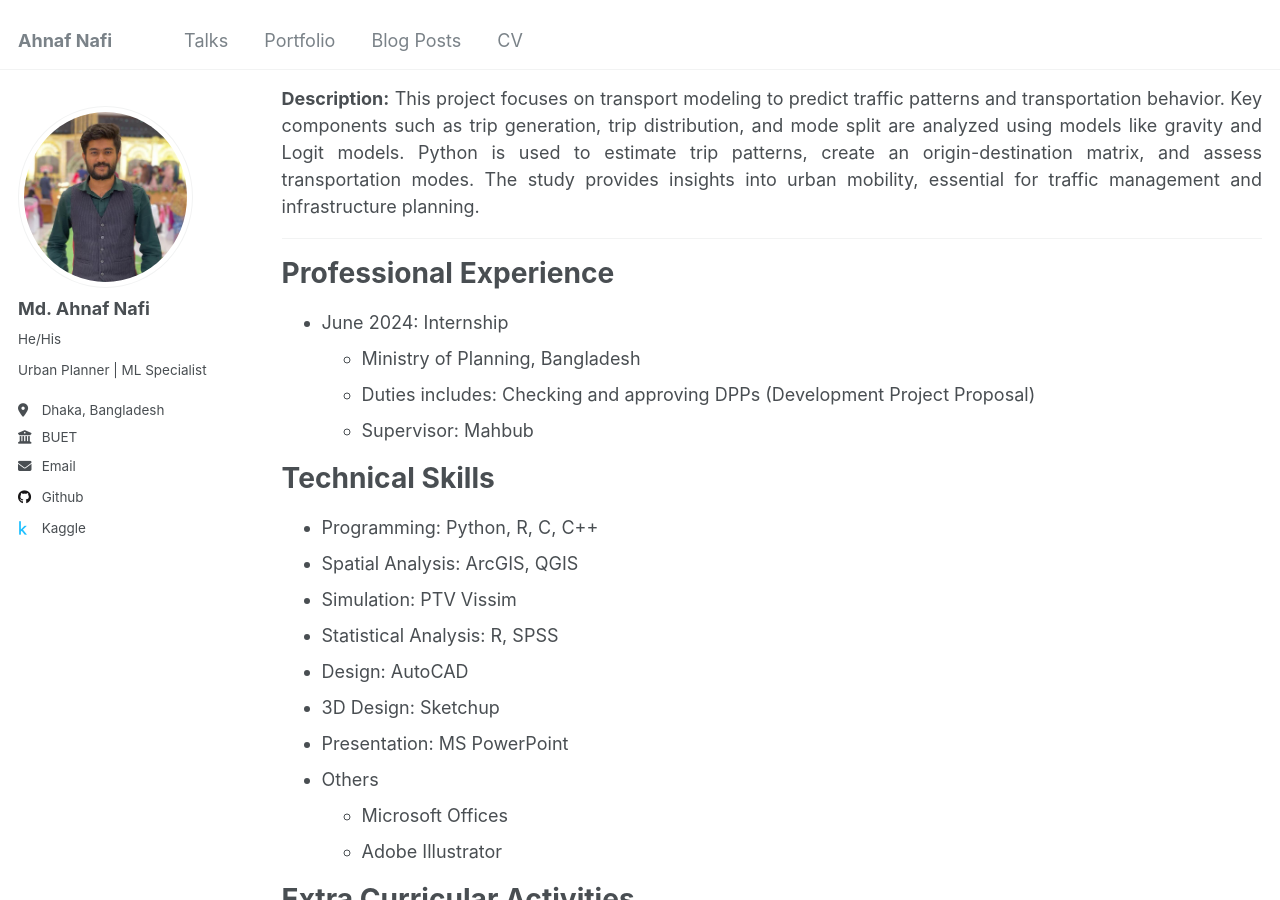
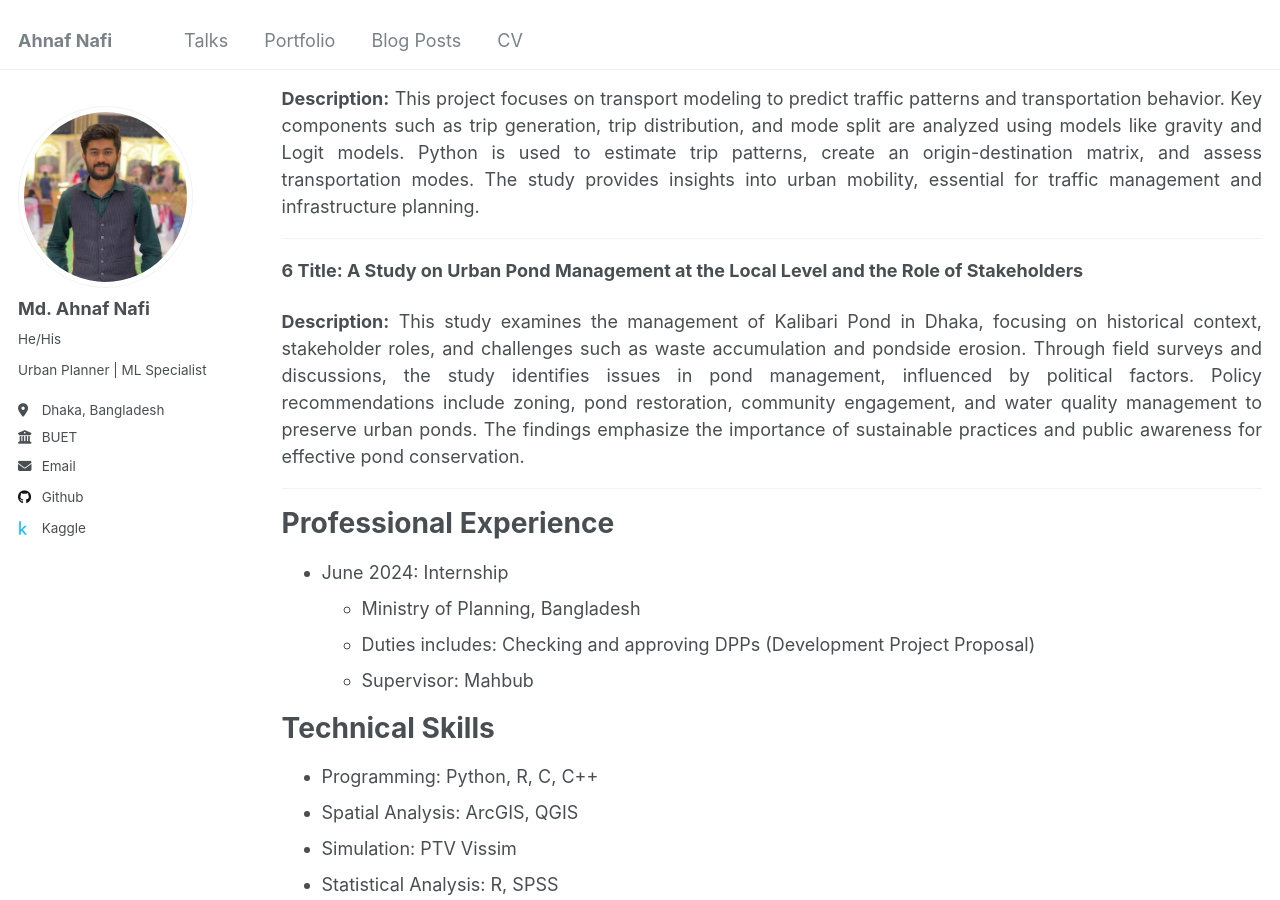
Before and after one commit to NafixData/ahnafnafi, a Jekyll site: the page built from _pages/cv.md, in a window 1280 px wide and 900 px high, scrolled down 1894 px. Built offline with Jekyll 4.4.1, drawn with Linux system fonts in a browser that asks for light colours.

Commit message:
Update cv.md

```diff
--- a/_pages/cv.md
+++ b/_pages/cv.md
@@ -82,6 +82,16 @@ Projects
 
 -------------------------------
 
+**6 Title: A Study on Urban Pond Management at the Local Level and the Role of Stakeholders**
+   <div style="text-align: justify;">
+     <b>Description:</b> This study examines the management of Kalibari Pond in Dhaka, focusing on historical context, stakeholder roles, and challenges such as waste accumulation and pondside erosion. Through
+     field surveys and discussions, the study identifies issues in pond management, influenced by political factors. Policy recommendations include zoning, pond restoration, community engagement, and water
+     quality management to preserve urban ponds. The findings emphasize the importance of sustainable practices and public awareness for effective pond conservation.
+   </div>
+
+-------------------------------
+
+
 
 Professional Experience
 ======
```
